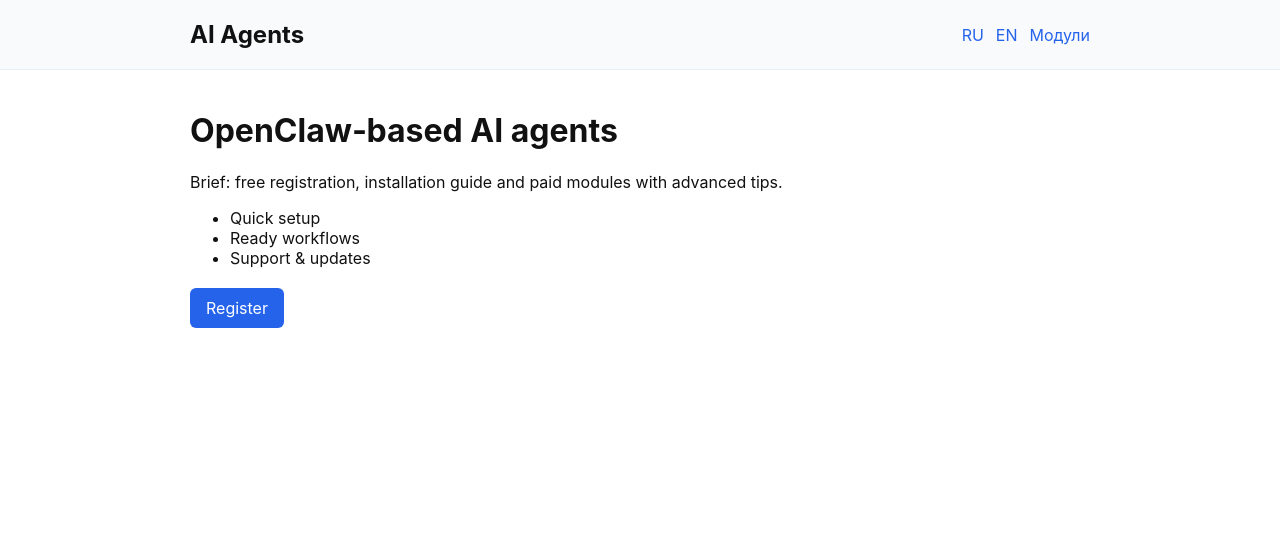
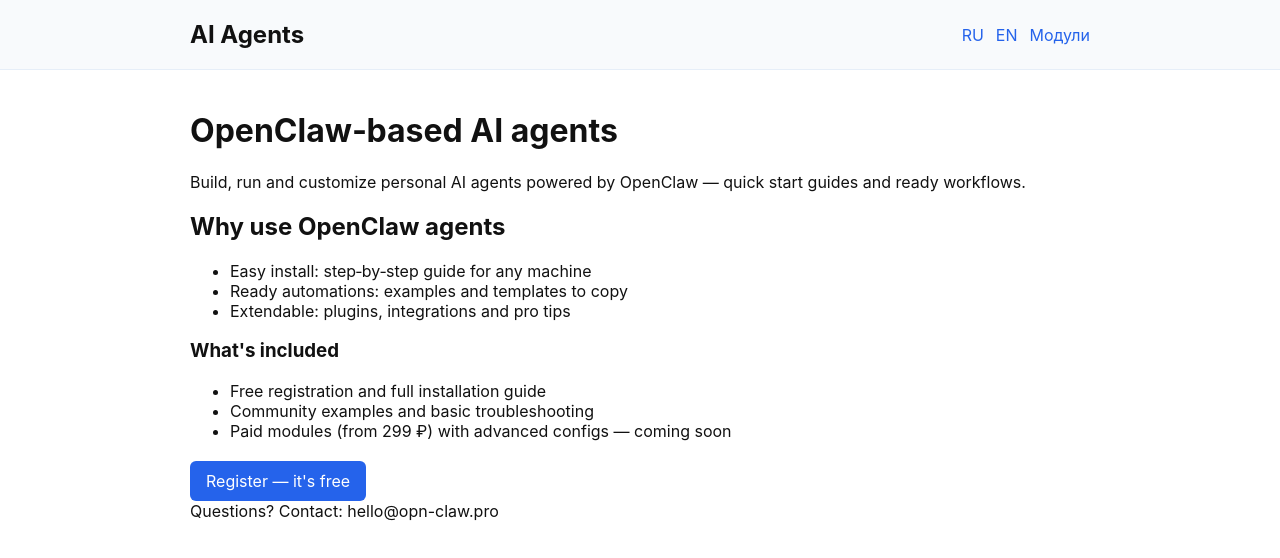
Before and after one commit to novaaurelis/nova-ai-agents-site-backup, a Next.js app: page /en in a window 1280 px wide. Shown: the top 558 px of the page. Built offline with nearby package versions, Linux system fonts and the light colour scheme.

Commit message:
feat: add minimal content for EN home (features, CTA, contact)

```diff
--- a/pages/en/index.js
+++ b/pages/en/index.js
@@ -7,15 +7,31 @@ export default function EnHome(){
       <Header/>
       <main className="container">
         <h1>OpenClaw‑based AI agents</h1>
-        <p>Brief: free registration, installation guide and paid modules with advanced tips.</p>
-        <ul>
-          <li>Quick setup</li>
-          <li>Ready workflows</li>
-          <li>Support & updates</li>
-        </ul>
+        <p className="lead">Build, run and customize personal AI agents powered by OpenClaw — quick start guides and ready workflows.</p>
+
+        <section className="features">
+          <h2>Why use OpenClaw agents</h2>
+          <ul>
+            <li>Easy install: step‑by‑step guide for any machine</li>
+            <li>Ready automations: examples and templates to copy</li>
+            <li>Extendable: plugins, integrations and pro tips</li>
+          </ul>
+        </section>
+
+        <section className="what">
+          <h3>What's included</h3>
+          <ul>
+            <li>Free registration and full installation guide</li>
+            <li>Community examples and basic troubleshooting</li>
+            <li>Paid modules (from 299 ₽) with advanced configs — coming soon</li>
+          </ul>
+        </section>
+
         <div className="cta">
-          <Link href="/en/dashboard"><a className="button">Register</a></Link>
+          <Link href="/en/dashboard" className="button">Register — it's free</Link>
         </div>
+
+        <footer className="muted">Questions? Contact: hello@opn-claw.pro</footer>
       </main>
     </div>
   )
```
